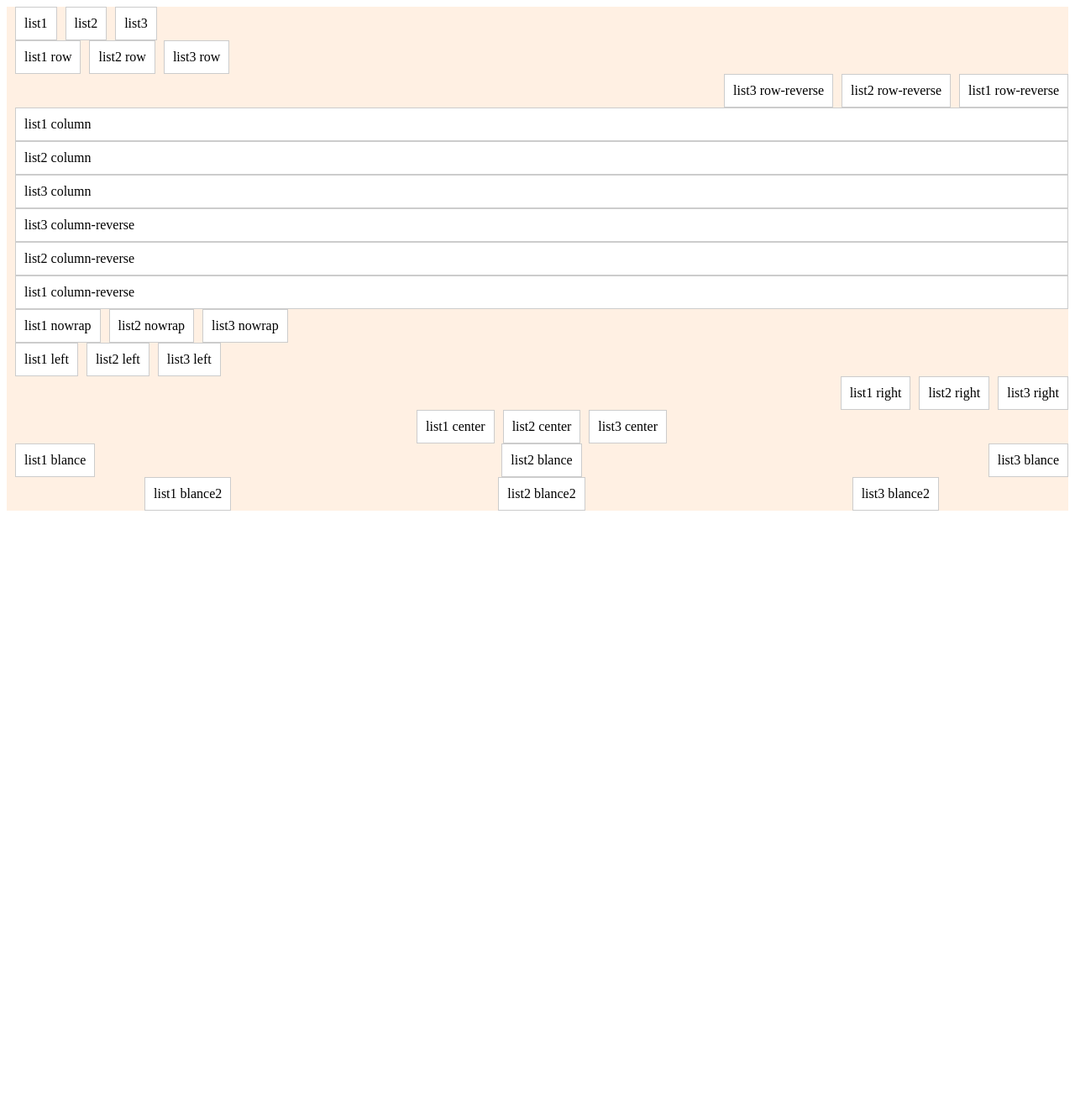
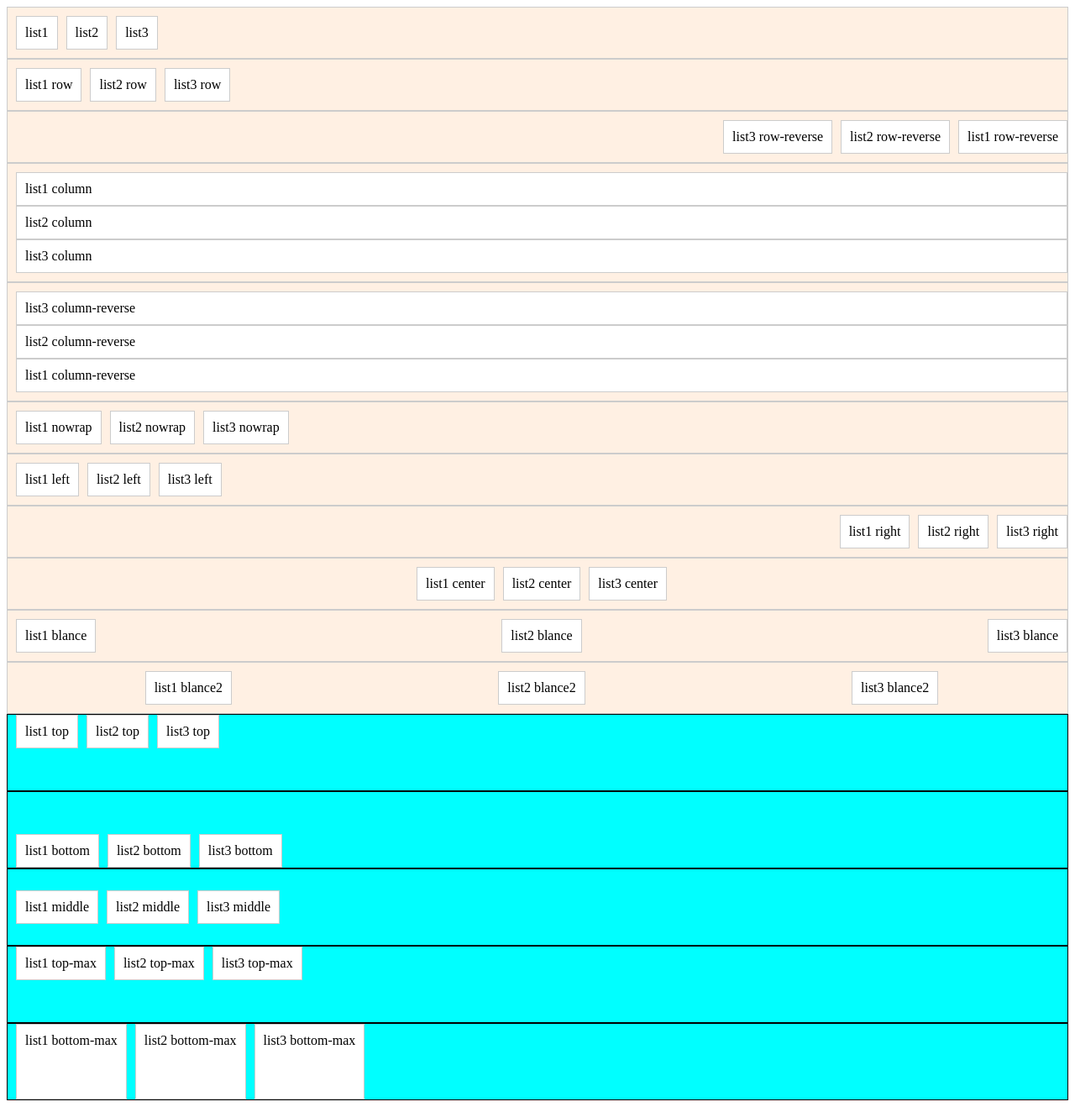
Before and after one commit to umanari145/css, a PHP site: page /flex.html in a window 1280 px wide. Shown: the whole page at 84% size. Before the commit the page ends 608 px from the top, so only its background shows below. Run offline with PHP 8.4, Linux system fonts and the light colour scheme.

Commit message:
縦方向の整列を考える

```diff
--- a/flex.html
+++ b/flex.html
@@ -84,5 +84,37 @@
             <div class="flex-item">list3 blance2</div>
         </div>
 
+        <div class="flex-container2 flex-top">
+            <div class="flex-item">list1 top</div>
+            <div class="flex-item">list2 top</div>
+            <div class="flex-item">list3 top</div>
+        </div>
+
+        <div class="flex-container2 flex-bottom">
+            <div class="flex-item">list1 bottom</div>
+            <div class="flex-item">list2 bottom</div>
+            <div class="flex-item">list3 bottom</div>
+        </div>
+
+        <div class="flex-container2 flex-middle">
+            <div class="flex-item">list1 middle</div>
+            <div class="flex-item">list2 middle</div>
+            <div class="flex-item">list3 middle</div>
+        </div>
+
+        <div class="flex-container2 top-max">
+            <div class="flex-item">list1 top-max</div>
+            <div class="flex-item">list2 top-max</div>
+            <div class="flex-item">list3 top-max</div>
+        </div>
+
+        <div class="flex-container2 bottom-max">
+            <div class="flex-item">list1 bottom-max</div>
+            <div class="flex-item">list2 bottom-max</div>
+            <div class="flex-item">list3 bottom-max</div>
+        </div>
+
+
+
     </body>
 </html>
--- a/style.css
+++ b/style.css
@@ -1,9 +1,9 @@
 @charset 'UTF-8';
 
 .flex-container{
-  paddgin:10px 0;
+  padding:10px 0;
   display:flex;
-  border:1px solid #cc;
+  border:1px solid #ccc;
   background:#fff0e3;
 }
 
@@ -61,3 +61,32 @@
 .flex-blance2{
   justify-content:space-around;
 }
+
+
+.flex-container2{
+  height:90px;
+  display:flex;
+  border:1px solid #000;
+  background:#00FFFF;
+}
+
+.flex-top{
+  align-items:flex-start;
+}
+
+.flex-bottom{
+  align-items:flex-end;
+}
+
+.flex-middle{
+  align-items:center;
+}
+
+.top-max{
+  align-items:baseline;
+}
+
+.top-bottom{
+  align-items:stretch;
+
+}
```
